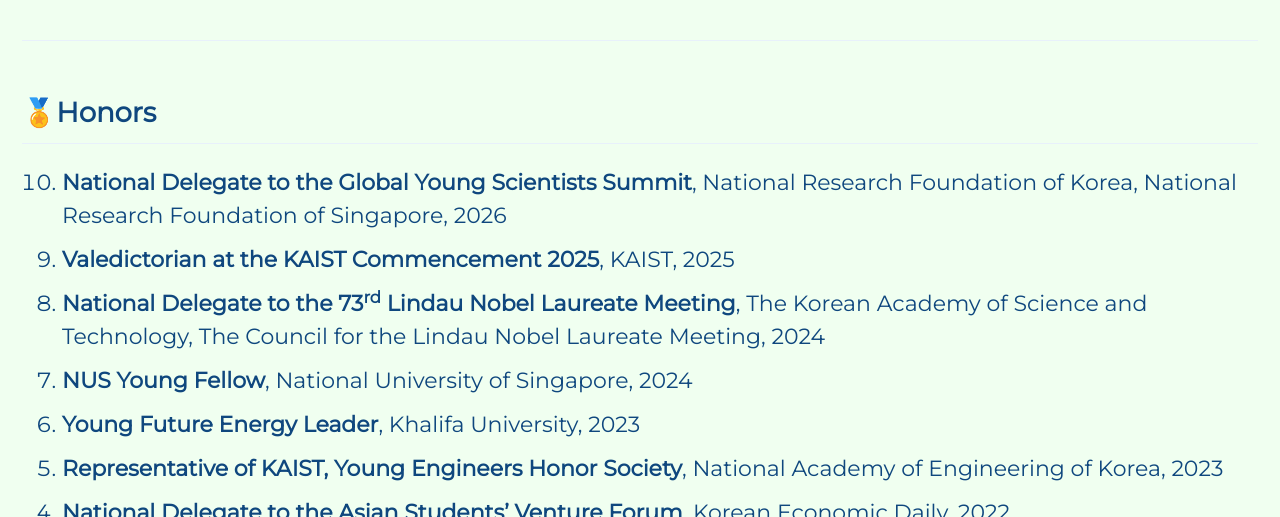
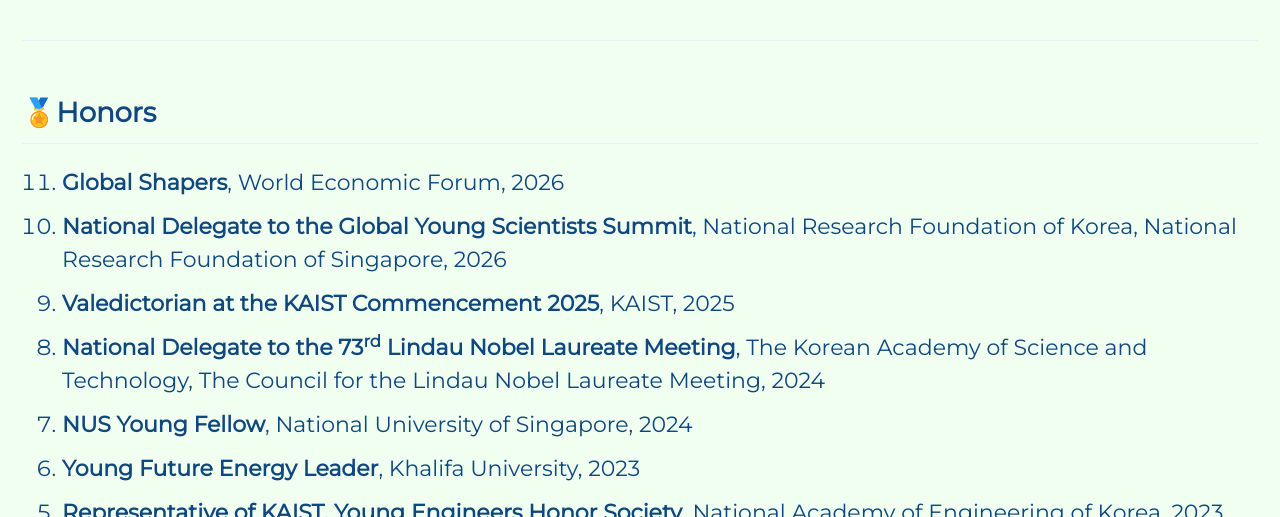
Before and after one commit to mj3259/mj3259.github.io, a Jekyll site: the page built from _pages/honorsandawards.md, in a window 1280 px wide and 900 px high, cut to the strip 383-900 px from the top of the window. Built offline with Jekyll 4.4.1, drawn with Linux system fonts in a browser that asks for light colours; cached includes are drawn as plain includes.

Commit message:
Update honorsandawards.md

```diff
--- a/_pages/honorsandawards.md
+++ b/_pages/honorsandawards.md
@@ -16,6 +16,7 @@
 {% include feature_row id="intro" type="center" %}
 
 ## 🏅Honors
+1. __Global Shapers__, World Economic Forum, 2026
 1. __National Delegate to the Global Young Scientists Summit__, National Research Foundation of Korea, National Research Foundation of Singapore, 2026
 1. __Valedictorian at the KAIST Commencement 2025__, KAIST, 2025
 1. __National Delegate to the 73<sup>rd</sup> Lindau Nobel Laureate Meeting__, The Korean Academy of Science and Technology, The Council for the Lindau Nobel Laureate Meeting, 2024
```
